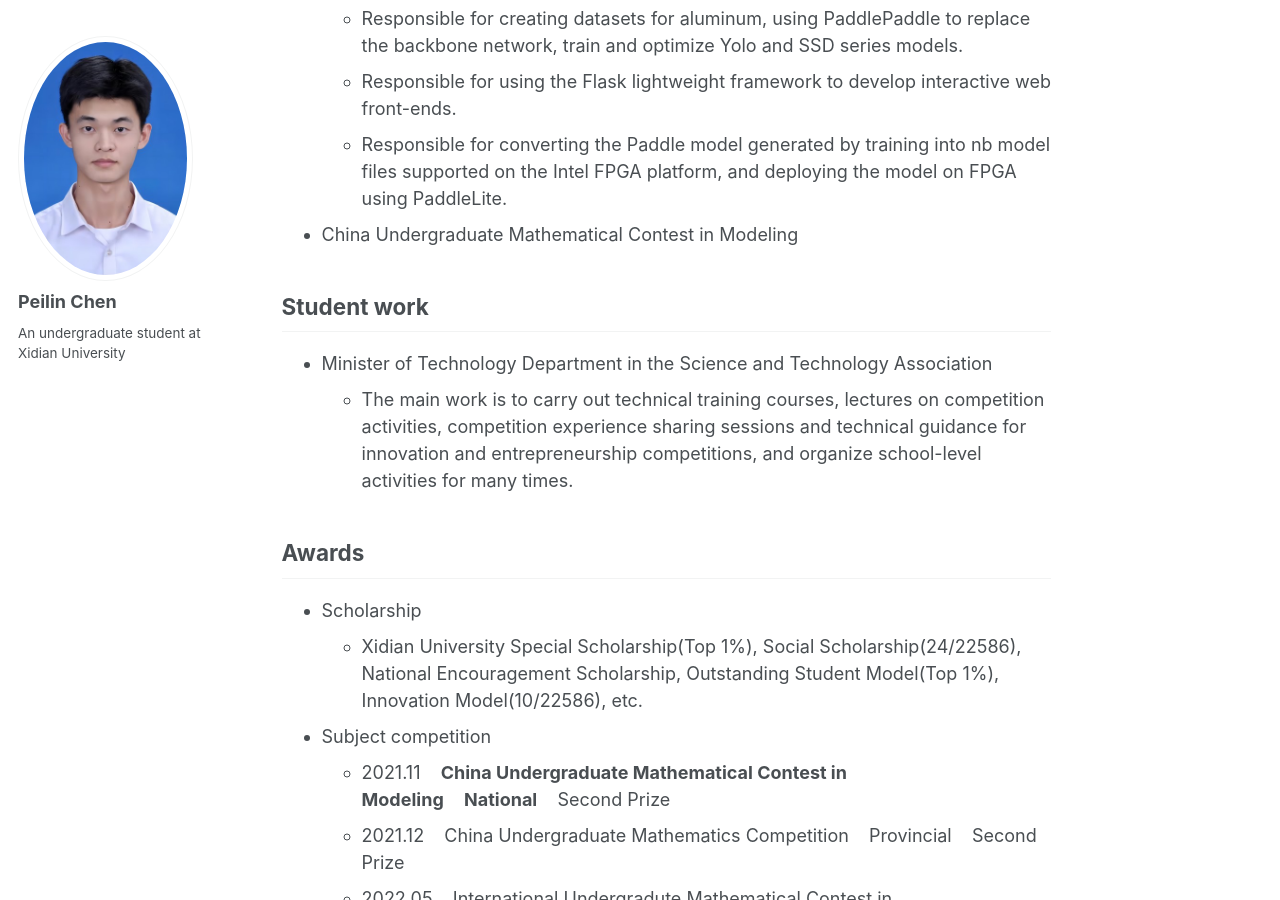
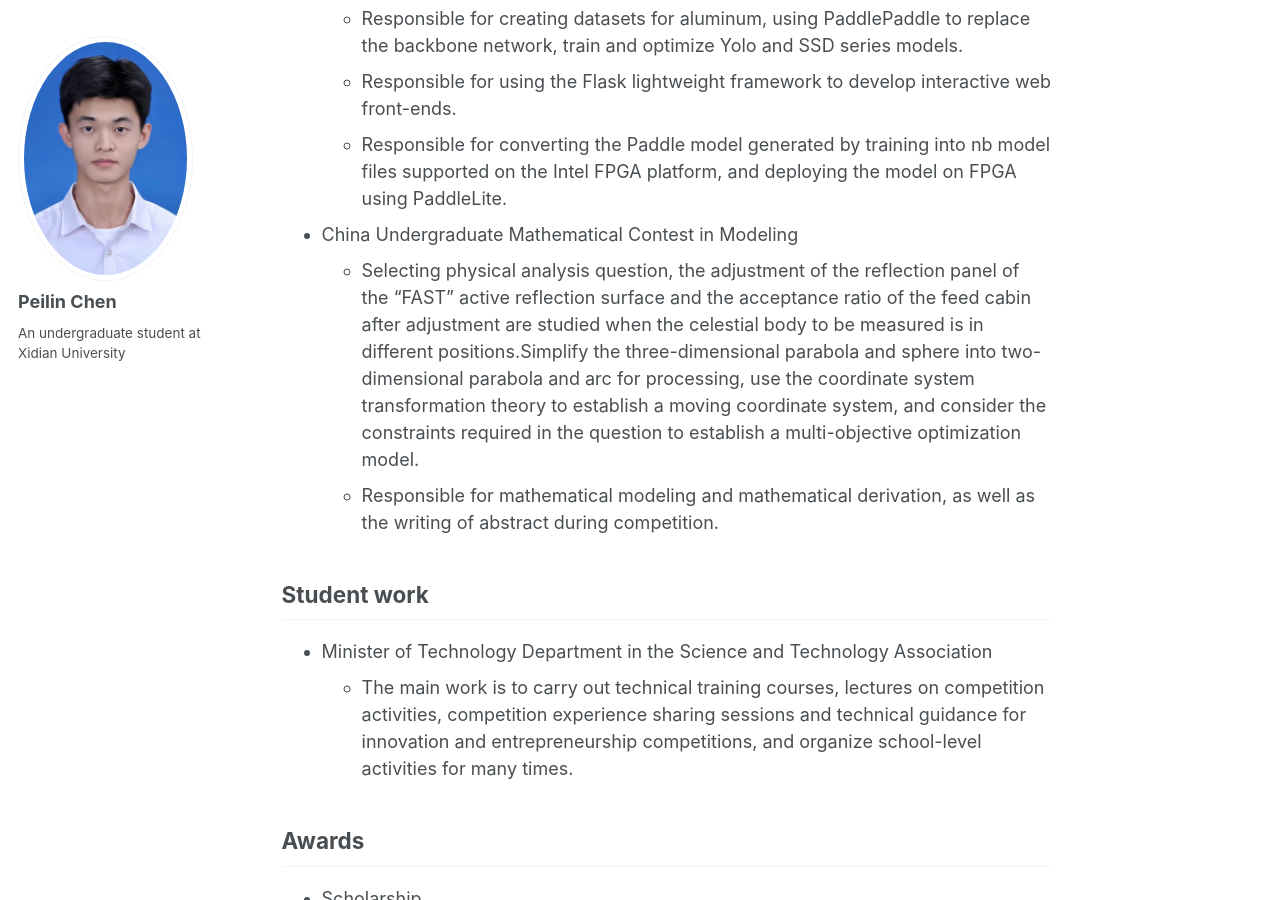
Before and after one commit to peilin-chen/peilin-chen.github.io, a Jekyll site: the page built from _pages/about.md, in a window 1280 px wide and 900 px high, scrolled down 1580 px. Built offline with Jekyll 4.4.1, drawn with Linux system fonts in a browser that asks for light colours.

Commit message:
Update about.md

```diff
--- a/_pages/about.md
+++ b/_pages/about.md
@@ -35,6 +35,8 @@ WeChat&nbsp;&nbsp;&nbsp;&nbsp;:&nbsp;133-3650-5376&nbsp;&nbsp;&nbsp;&nbsp;&nbsp;
   - Responsible for using the Flask lightweight framework to develop interactive web front-ends.
   - Responsible for converting the Paddle model generated by training into nb model files supported on the Intel FPGA platform, and deploying the model on FPGA using PaddleLite.
 * China Undergraduate Mathematical Contest in Modeling
+  - Selecting physical analysis question, the adjustment of the reflection panel of the "FAST" active reflection surface and the acceptance ratio of the feed cabin after adjustment are studied when the celestial body to be measured is in different positions.Simplify the three-dimensional parabola and sphere into two-dimensional parabola and arc for processing, use the coordinate system transformation theory to establish a moving coordinate system, and consider the constraints required in the question to establish a multi-objective optimization model.
+  - Responsible for mathematical modeling and mathematical derivation, as well as the writing of abstract during competition.
 
 ## Student work
 * Minister of Technology Department in the Science and Technology Association
```
